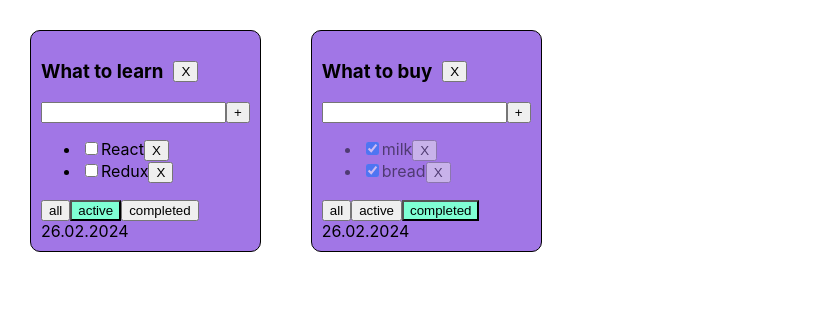
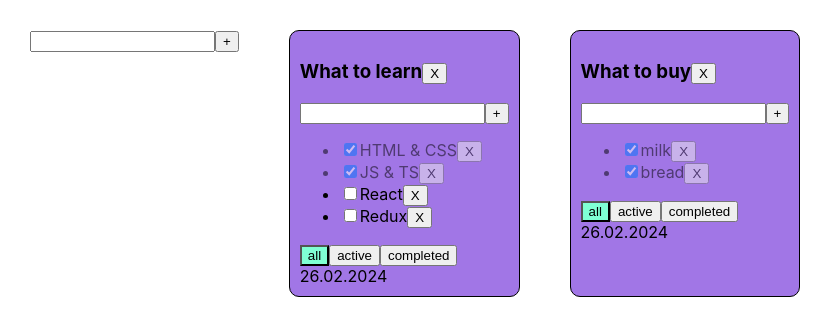
Before and after one commit to dtumen/todolist, a React (Create React App) app: page / in a window 1280 px wide. Shown: the top 336 px of the page, without its empty margins (0-833 px from the left). Built offline with nearby package versions, Linux system fonts and the light colour scheme.

Commit message:
add EditableSpan and delete TodolistHeader

```diff
--- /dev/null
+++ b/src/AddItemForm.tsx
@@ -0,0 +1,45 @@
+import React, { useState, ChangeEvent, KeyboardEvent } from 'react';
+
+type AddItemFormPropsItem = {
+  addItem: (title: string) => void;
+};
+
+function AddItemForm(props: AddItemFormPropsItem) {
+
+  const { addItem } = props;
+
+  const [newTaskTitle, setNewTaskTitle] = useState('');
+  const [error, setError] = useState<string | null>(null);
+
+  const onChangeHandler = (e: ChangeEvent<HTMLInputElement>) => setNewTaskTitle(e.currentTarget.value);
+
+  const onKeyPressHandler = (e: KeyboardEvent<HTMLInputElement>) => {
+    setError(null);
+    if (e.key === 'Enter') {
+      addItem(newTaskTitle);
+      setNewTaskTitle('');
+    }
+  }
+
+  const addItemHandler = () => {
+    if (newTaskTitle.trim() !== '') {
+      addItem(newTaskTitle);
+      setNewTaskTitle('');
+    } else {
+      setError('Field is required');
+    }
+  }
+
+  return <div>
+    <input
+      value={newTaskTitle}
+      onChange={onChangeHandler}
+      onKeyDown={onKeyPressHandler}
+      className={error ? 'error' : ''}
+    />
+    <button onClick={addItemHandler}>+</button>
+    {error && <div className='error-message'>{error}</div>}
+  </div>
+}
+
+export default AddItemForm;
--- a/src/App.tsx
+++ b/src/App.tsx
@@ -3,12 +3,17 @@ import './App.css';
 
 import { TaskType, TodoList } from './TodoList';
 import { v1 } from 'uuid';
+import AddItemForm from './AddItemForm';
 
 export type FilterValuesType = 'all' | 'active' | 'completed';
 export type TodoListType = {
     id: string
     title: string
     filter: FilterValuesType
+}
+
+type TasksStateType = {
+    [key: string]: TaskType[];
 }
 
 function App() {
@@ -38,6 +43,15 @@ function App() {
         }
     }
 
+    function changeTaskTitle(taskId: string, newTitle: string, todolistId: string) {
+        let tasks = tasksObj[todolistId];
+        let task = tasks.find(t => t.id === taskId);
+        if (task) {
+            task.title = newTitle;
+            setTasks({ ...tasksObj });
+        }
+    }
+
     function changeFilter(value: FilterValuesType, todolistId: string): void {
         let todolist = todolists.find(tl => tl.id === todolistId);
         if (todolist) {
@@ -50,11 +64,11 @@ function App() {
         todolist2 = v1();
 
     let [todolists, setTodolist] = useState<TodoListType[]>([
-        { id: todolist1, title: 'What to learn', filter: 'active' },
-        { id: todolist2, title: 'What to buy', filter: 'completed' },
+        { id: todolist1, title: 'What to learn', filter: 'all' },
+        { id: todolist2, title: 'What to buy', filter: 'all' },
     ])
 
-    let [tasksObj, setTasks] = useState({
+    let [tasksObj, setTasks] = useState<TasksStateType>({
         [todolist1]: [
             { id: v1(), title: 'HTML & CSS', isDone: true },
             { id: v1(), title: 'JS & TS', isDone: true },
@@ -71,12 +85,34 @@ function App() {
         setTodolist(prevTasks => prevTasks.filter(t => t.id !== todolistId))
 
         delete tasksObj[todolistId];
-        setTasks({...tasksObj})
+        setTasks({ ...tasksObj })
 
+    }
+
+    function changeTodoListTitle(id: string, newTitle: string) {
+        let todolist = todolists.find(tl => tl.id === id);
+        if (todolist) {
+            todolist.title = newTitle;
+            setTodolist([...todolists])
+        }
+    }
+
+    function addTodoList(title: string) {
+        let todolist: TodoListType = {
+            id: v1(),
+            filter: 'all',
+            title: title
+        }
+        setTodolist([todolist, ...todolists])
+        setTasks({
+            ...tasksObj,
+            [todolist.id]: []
+        })
     }
 
     return (
         <div className="App">
+            <AddItemForm addItem={addTodoList} />
             {
                 todolists.map((tl) => {
                     let taskForTodoList = tasksObj[tl.id];
@@ -89,6 +125,7 @@ function App() {
                     }
 
                     return <TodoList
+                        changeTaskTitle={changeTaskTitle}
                         todolistId={tl.id}
                         key={tl.id}
                         title={tl.title}
@@ -100,6 +137,7 @@ function App() {
                         changeTaskStatus={changeTaskStatus}
                         filter={tl.filter}
                         removeTodoList={removeTodoList}
+                        changeTodoListTitle={changeTodoListTitle}
                     />
                 })
             }
--- /dev/null
+++ b/src/EditableSpan.tsx
@@ -0,0 +1,32 @@
+import React, { ChangeEvent, useState } from 'react';
+
+type EditableSpanPropsType = {
+  title: string
+  onChange: (newTitle: string) => void
+}
+
+
+function EditableSpan(props: EditableSpanPropsType) {
+  let [editMode, setEditMode] = useState(false);
+  const [title, setTitle] = useState('');
+
+  const activateEditeMode = () => {
+    setEditMode(true)
+    setTitle(props.title);
+  };
+
+  const activateViewMode = () => {
+    setEditMode(false);
+    props.onChange(title);
+  };
+
+  const onChangeTitleHandler = (e: ChangeEvent<HTMLInputElement>) => {
+    setTitle(e.currentTarget.value)
+  }
+
+  return editMode
+        ? <input value={title} onChange={onChangeTitleHandler} onBlur={activateViewMode} autoFocus />
+        : <span onDoubleClick={activateEditeMode} >{props.title}</span>
+}
+
+export default EditableSpan;
--- a/src/TodoList.tsx
+++ b/src/TodoList.tsx
@@ -1,8 +1,8 @@
-import React, { ChangeEvent, KeyboardEvent, useState } from 'react';
+import React, { ChangeEvent } from 'react';
 import { Button } from './Button';
-import { TodoListHeader } from './TodoListHeader';
 import { FilterValuesType } from './App';
-import { error } from 'console';
+import AddItemForm from './AddItemForm';
+import EditableSpan from './EditableSpan';
 
 type TodoListPropsType = {
   title: string
@@ -10,11 +10,13 @@ type TodoListPropsType = {
   date?: string
   removeTask: (id: string, todolistId: string) => void
   changeFilter: (value: FilterValuesType, todolistId: string) => void
+  changeTaskStatus: (taskId: string, isDone: boolean, todolistId: string) => void
+  changeTaskTitle: (taskId: string, newValue: string, todolistId: string) => void
   addTask: (title: string, todolistId: string) => void
-  changeTaskStatus: (taskId: string, isDone: boolean, todolistId: string) => void
   filter: FilterValuesType
   todolistId: string
   removeTodoList: (todolistId: string) => void
+  changeTodoListTitle: (todolistId: string, title: string) => void
 }
 
 export type TaskType = {
@@ -30,34 +32,9 @@ export const TodoList: React.FC<TodoListPropsType> = (props) => {
     date,
     removeTask,
     changeFilter,
-    addTask,
-    changeTaskStatus,
     filter,
     todolistId,
-    removeTodoList,
   } = props;
-
-  const [newTaskTitle, setNewTaskTitle] = useState('');
-  const [error, setError] = useState<string | null>(null);
-
-  const onChangeHandler = (e: ChangeEvent<HTMLInputElement>) => setNewTaskTitle(e.currentTarget.value);
-
-  const onKeyPressHandler = (e: KeyboardEvent<HTMLInputElement>) => {
-    setError(null);
-    if (e.key === 'Enter') {
-      addTask(newTaskTitle, todolistId);
-      setNewTaskTitle('');
-    }
-  }
-
-  const addTaskHandler = () => {
-    if (newTaskTitle.trim() !== '') {
-      addTask(newTaskTitle, todolistId);
-      setNewTaskTitle('');
-    } else {
-      setError('Field is required');
-    }
-  }
 
   const taskList: JSX.Element = tasks.length === 0
     ? <span>Список пуст</span>
@@ -65,17 +42,21 @@ export const TodoList: React.FC<TodoListPropsType> = (props) => {
       {
         tasks.map((t: TaskType) => {
 
-          const changeStatusHandler = (e: ChangeEvent<HTMLInputElement>) => {
+          const onChangeStatusHandler = (e: ChangeEvent<HTMLInputElement>) => {
             let isDone = e.currentTarget.checked
-            changeTaskStatus(t.id, isDone, todolistId)
+            props.changeTaskStatus(t.id, isDone, todolistId)
+          }
+
+          const onChangeTitleHandler = (newValue: string) => {
+            props.changeTaskTitle(t.id, newValue, props.todolistId)
           }
 
           return (
             <li key={t.id} className={t.isDone ? 'is-done' : ''}>
               <input type="checkbox"
-              checked={t.isDone}
-              onChange={changeStatusHandler}/>
-              <span>{t.title}</span>
+                checked={t.isDone}
+                onChange={onChangeStatusHandler} />
+              <EditableSpan title={t.title} onChange={onChangeTitleHandler} />
               <button onClick={() => { removeTask(t.id, todolistId) }}>X</button>
             </li>
           )
@@ -83,24 +64,32 @@ export const TodoList: React.FC<TodoListPropsType> = (props) => {
       }
     </ul>
 
+  const addTask = (title: string) => {
+    props.addTask(title, props.todolistId)
+  }
+
+
+  const removeTodoList = () => {
+    props.removeTodoList(todolistId)
+  }
+
+
+  const changeTodoListTitle = (newTitle: string) => {
+    props.changeTodoListTitle(todolistId, newTitle)
+  }
+
   return (
     <div className='todoList'>
-      <TodoListHeader title={title} todolistId={todolistId} removeTodoList={removeTodoList}/>
-      <div>
-        <input
-          value={newTaskTitle}
-          onChange={onChangeHandler}
-          onKeyDown={onKeyPressHandler}
-          className={error ? 'error' : ''}
-        />
-        <button onClick={addTaskHandler}>+</button>
-        {error && <div className='error-message'>{error}</div>}
-      </div>
+      <h3>
+        <EditableSpan title={title} onChange={changeTodoListTitle}  />
+        <button onClick={removeTodoList}>X</button>
+      </h3>
+      <AddItemForm addItem={addTask} />
       {taskList && taskList}
       <div>
-        <Button btnColor={filter === 'all'? 'active-filter' : ''} btnName={'all'} changeFilter={changeFilter} todolistId={props.todolistId} />
-        <Button btnColor={filter === 'active'? 'active-filter' : ''} btnName={'active'} changeFilter={changeFilter} todolistId={props.todolistId} />
-        <Button btnColor={filter === 'completed'? 'active-filter' : ''} btnName={'completed'} changeFilter={changeFilter} todolistId={props.todolistId} />
+        <Button btnColor={filter === 'all' ? 'active-filter' : ''} btnName={'all'} changeFilter={changeFilter} todolistId={props.todolistId} />
+        <Button btnColor={filter === 'active' ? 'active-filter' : ''} btnName={'active'} changeFilter={changeFilter} todolistId={props.todolistId} />
+        <Button btnColor={filter === 'completed' ? 'active-filter' : ''} btnName={'completed'} changeFilter={changeFilter} todolistId={props.todolistId} />
       </div>
       <div>{date}</div>
     </div>
--- a/src/TodoListHeader.tsx
+++ /dev/null
@@ -1,21 +0,0 @@
-
-type TodoListHeaderPropsTypes = {
-  title: string
-  todolistId: string
-  removeTodoList: (todolistId: string) => void
-}
-
-export const TodoListHeader = ({ title, todolistId, removeTodoList }: TodoListHeaderPropsTypes) => {
-  const divStyle: React.CSSProperties = {
-    display: 'flex',
-    gap: '10px',
-    alignItems: 'center',
-  }
-
-  return (
-    <div style={divStyle}>
-      <h3>{title}</h3>
-      <button onClick={() => removeTodoList(todolistId)}>X</button>
-    </div>
-  );
-};
```
